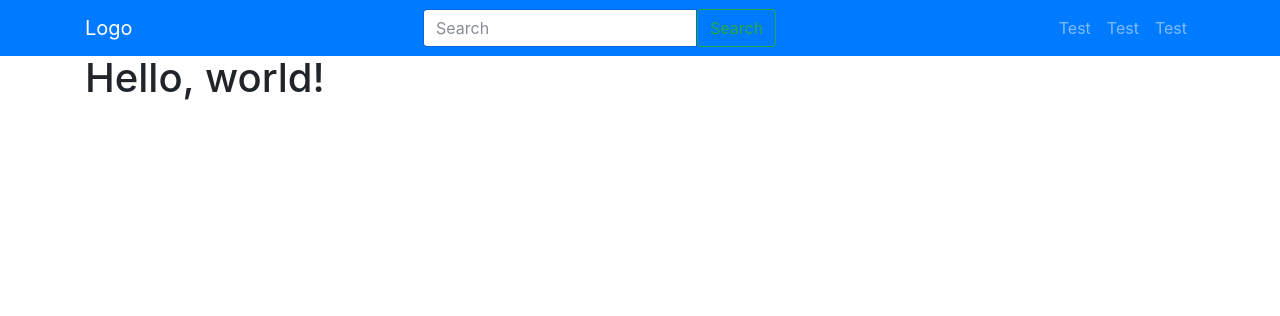
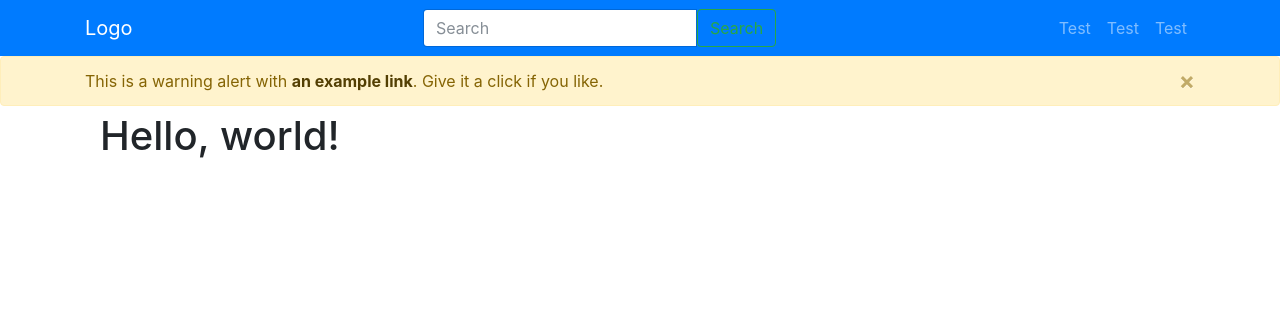
Before and after one commit to klingj3/example-project-dj-market, a Django app: page / in a window 1280 px wide. Shown: the top 316 px of the page. Run offline with Django 3.2, Linux system fonts and the light colour scheme; tables that the repository leaves empty hold one stand-in row (values such as "Sample post"); one stand-in notice (Sample message) is shown; style sheets or scripts are compiled from the project's sources; some libraries are stand-ins or nearby versions.

Commit message:
Base HTML page progress

```diff
--- a/market/market/apps/board/views.py
+++ b/market/market/apps/board/views.py
@@ -1,4 +1,6 @@
+from django.contrib import messages
 from django.views.generic import TemplateView
+
 
 class TestView(TemplateView):
     template_name = 'base.html'
--- a/market/market/templates/base.html
+++ b/market/market/templates/base.html
@@ -5,21 +5,25 @@
 <html lang="en">
 
 <head>
-    {% block head %}
+    <title>{% block title %}Farmers &mdash; Title here{% endblock %}</title>
+
+    {% comment %} Meta tags {% endcomment %}
     <meta charset="utf-8">
     <meta name="viewport" content="width=device-width, initial-scale=1, shrink-to-fit=no">
+    <meta name="description" content="Description goes here TODO">
+
+    {% comment %} Customized Bootstrap build {% endcomment %}
     {% compress css %}
         <link rel="stylesheet" href="{% static 'scss/bootstrap/bootstrap.scss' %}" type="text/x-scss">
     {% endcompress %}
 
-        {% comment %}
-        <link rel="stylesheet" href="https://maxcdn.bootstrapcdn.com/bootstrap/4.0.0-beta/css/bootstrap.min.css" integrity="sha384-/Y6pD6FV/Vv2HJnA6t+vslU6fwYXjCFtcEpHbNJ0lyAFsXTsjBbfaDjzALeQsN6M" crossorigin="anonymous">
-        {% endcomment %}
-    {% endblock %}
+    {% block extra_head %}{% endblock %}
 </head>
 
 <body>
-    <nav class="navbar sticky-top navbar-expand-lg navbar-dark bg-primary">
+
+{% comment %} Top navigation bar {% endcomment %}
+<header class="navbar navbar-expand-lg navbar-dark bg-primary">
     <div class="container">
         <a class="navbar-brand" href="#">Logo</a>
         <form class="form-inline">
@@ -40,8 +44,23 @@
             </li>
         </ul>
     </div>
-    </nav>
+</header>
+
+{% comment %} Banner messages {% endcomment %}
+{% for message in messages %}
+    <div class="alert alert-warning mb-0 alert-dismissible fade show" role="alert">
         <div class="container">
+            <button type="button" class="close" data-dismiss="alert">
+                <span>&times;</span>
+            </button>
+            This is a warning alert with <a href="#" class="alert-link">an example link</a>. Give it a click if you
+            like.
+        </div>
+    </div>
+{% endfor %}
+
+{% comment %} Page body {% endcomment %}
+<div class="container mt-2">
     <div class="row">
         <div class="col-12">
             <h1>Hello, world!</h1>
@@ -49,9 +68,12 @@
     </div>
 </div>
 
+{% comment %} Scripts {% endcomment %}
 <script src="https://code.jquery.com/jquery-3.2.1.slim.min.js" integrity="sha384-KJ3o2DKtIkvYIK3UENzmM7KCkRr/rE9/Qpg6aAZGJwFDMVNA/GpGFF93hXpG5KkN" crossorigin="anonymous"></script>
 <script src="https://cdnjs.cloudflare.com/ajax/libs/popper.js/1.11.0/umd/popper.min.js" integrity="sha384-b/U6ypiBEHpOf/4+1nzFpr53nxSS+GLCkfwBdFNTxtclqqenISfwAzpKaMNFNmj4" crossorigin="anonymous"></script>
 <script src="https://maxcdn.bootstrapcdn.com/bootstrap/4.0.0-beta/js/bootstrap.min.js" integrity="sha384-h0AbiXch4ZDo7tp9hKZ4TsHbi047NrKGLO3SEJAg45jXxnGIfYzk4Si90RDIqNm1" crossorigin="anonymous"></script>
+{% block extra_scripts %}{% endblock %}
+
 </body>
 
 </html>
```
Lines whose indentation alone changed are shown as unchanged.
